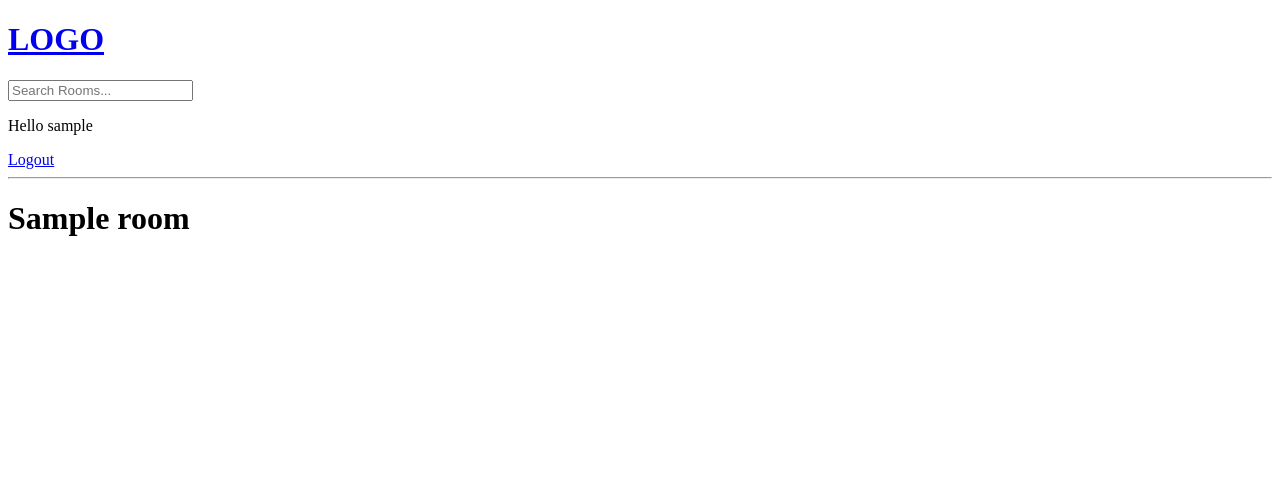
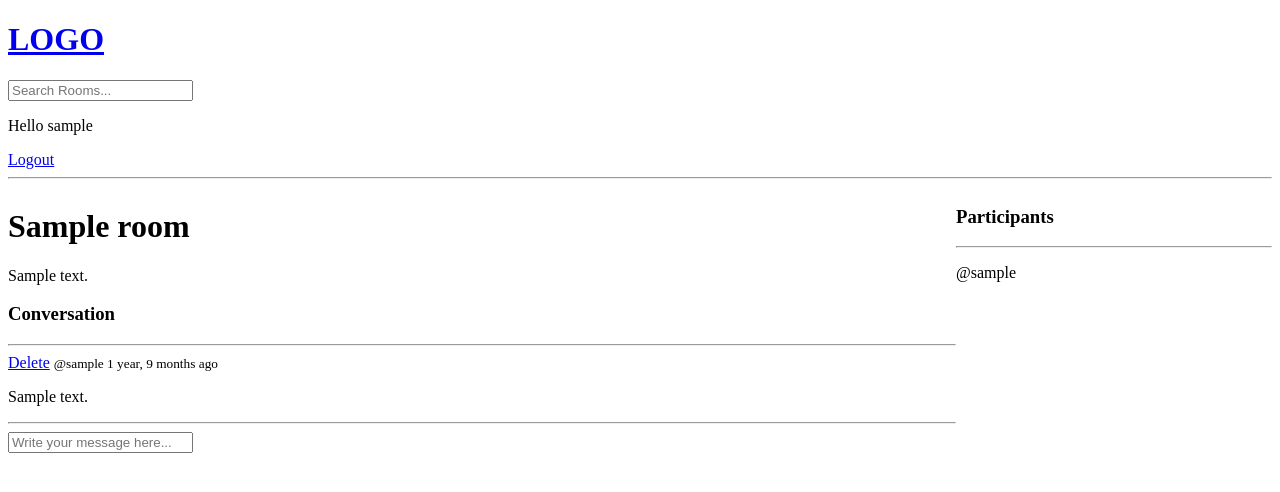
Before and after one commit to AlperMehmetOzdemir/studybud-django, a Django app: page /room/1/ in a window 1280 px wide. Shown: the top 492 px of the page. Run offline with Django 3.2, Linux system fonts and the light colour scheme; a user stored in the database is signed in; tables that the repository leaves empty hold one stand-in row (values such as "Sample post").

Commit message:
Chat room messages CRUD operations

```diff
--- a/base/models.py
+++ b/base/models.py
@@ -14,7 +14,7 @@ class Room(models.Model):
   topic = models.ForeignKey(Topic, on_delete=models.SET_NULL, null=True)
   name = models.CharField(max_length=200)
   description = models.TextField(null=True, blank=True)
-  # participants =
+  participants = models.ManyToManyField(User, related_name="participants", blank=True)
   updated = models.DateTimeField(auto_now=True)
   created = models.DateTimeField(auto_now_add=True)
 
--- a/base/templates/base/room.html
+++ b/base/templates/base/room.html
@@ -1,5 +1,60 @@
-{% extends 'main.html' %} {% block content %}
+{% extends 'main.html' %}
 
-<h1>{{room.name}}</h1>
+{% block content %}
 
+<style>
+  .room-container {
+    display: grid;
+    grid-template-columns: 3fr 1fr
+  }
+
+</style>
+
+<div class="room-container">
+
+  <div>
+    <h1>{{room.name}}</h1>
+
+    <p>{{room.description}}</p>
+
+    <div class="comment-wrapper">
+      <h3>Conversation</h3>
+      <hr />
+      {% for message in room_messages %}
+      <div>
+        {% if request.user == message.user %}
+        <a href="{% url 'delete-message' message.id %}">Delete</a>
+        {% endif %}
+        <small>@{{message.user}} {{message.created|timesince}} ago</small>
+        <p>{{message.body}}</p>
+        <hr />
+      </div>
+      {% endfor %}
+    </div>
+
+    {% if request.user.is_authenticated %}
+    <div class="comment-form">
+      <form method="POST" action="">
+        {% csrf_token %}
+        <input
+          type="text"
+          name="body"
+          placeholder="Write your message here..."
+        />
+      </form>
+    </div>
+    {% endif %}
+  </div>
+
+  <div>
+    <h3>Participants</h3>
+    <hr>
+    {% for user in participants %}
+      <div>
+        <p>@{{user.username}}</p>
+      </div>
+    {% endfor %}
+  </div>
+
+</div>
 {% endblock content %}
--- a/base/urls.py
+++ b/base/urls.py
@@ -12,4 +12,5 @@ urlpatterns = [
   path("create-room/", views.createRoom, name="create-room" ),
   path("update-room/<str:pk>", views.updateRoom, name="update-room" ),
   path("delete-room/<str:pk>", views.deleteRoom, name="delete-room" ),
+  path("delete-message/<str:pk>", views.deleteMessage, name="delete-message" ),
 ]
--- a/base/views.py
+++ b/base/views.py
@@ -6,7 +6,7 @@ from django.db.models import Q
 from django.contrib.auth.models import User
 from django.contrib.auth import authenticate, login, logout
 from django.contrib.auth.forms import UserCreationForm
-from .models import Room, Topic;
+from .models import Message, Room, Topic;
 from .forms import RoomForm
 
 def loginPage(request):
@@ -78,7 +78,23 @@ def home(request):
 
 def room(request, pk):
     room = Room.objects.get(id=pk)
-    context = {"room": room}
+    room_messages = room.message_set.all().order_by("created")
+    participants = room.participants.all()
+
+    if request.method == "POST":
+        message = Message.objects.create(
+            user = request.user,
+            room = room,
+            body = request.POST.get("body")
+        )
+        room.participants.add(request.user)
+        return redirect("room", pk=room.id)
+
+    context = {
+        "room": room,
+        "room_messages": room_messages,
+        "participants": participants
+    }
     return render(request,"base/room.html", context)
 
 @login_required(login_url="login")
@@ -125,3 +141,16 @@ def deleteRoom(request, pk):
         return redirect("home")
 
     return render(request, "base/delete.html", {"obj": room})
+
+@login_required(login_url="login")
+def deleteMessage(request, pk):
+    message = Message.objects.get(id=pk)
+
+    if request.user != message.user :
+        return HttpResponse("You shall not PASS!!")
+
+    if request.method == "POST":
+        message.delete()
+        return redirect("home")
+
+    return render(request, "base/delete.html", {"obj": message})
```
Also changed, not shown: base/migrations/0004_auto_20211110_2158.py (added).
